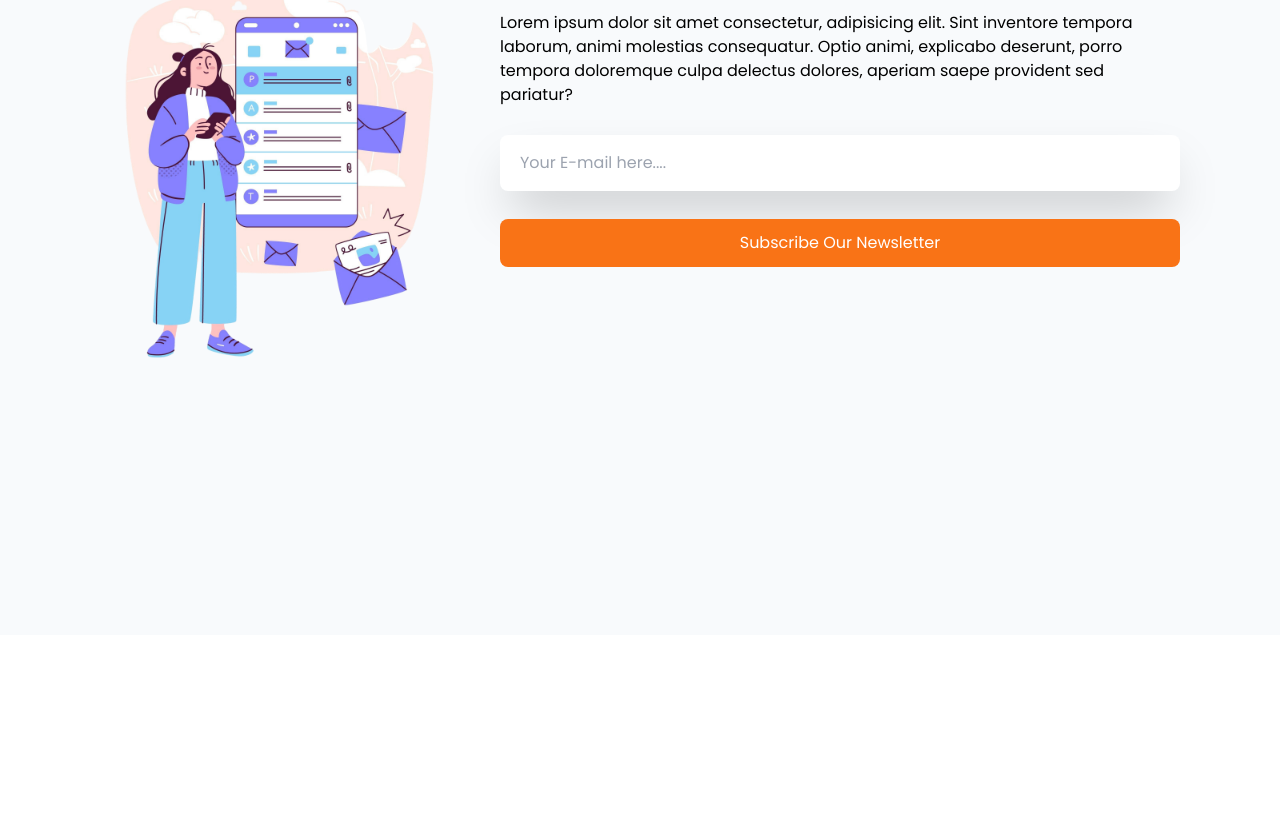
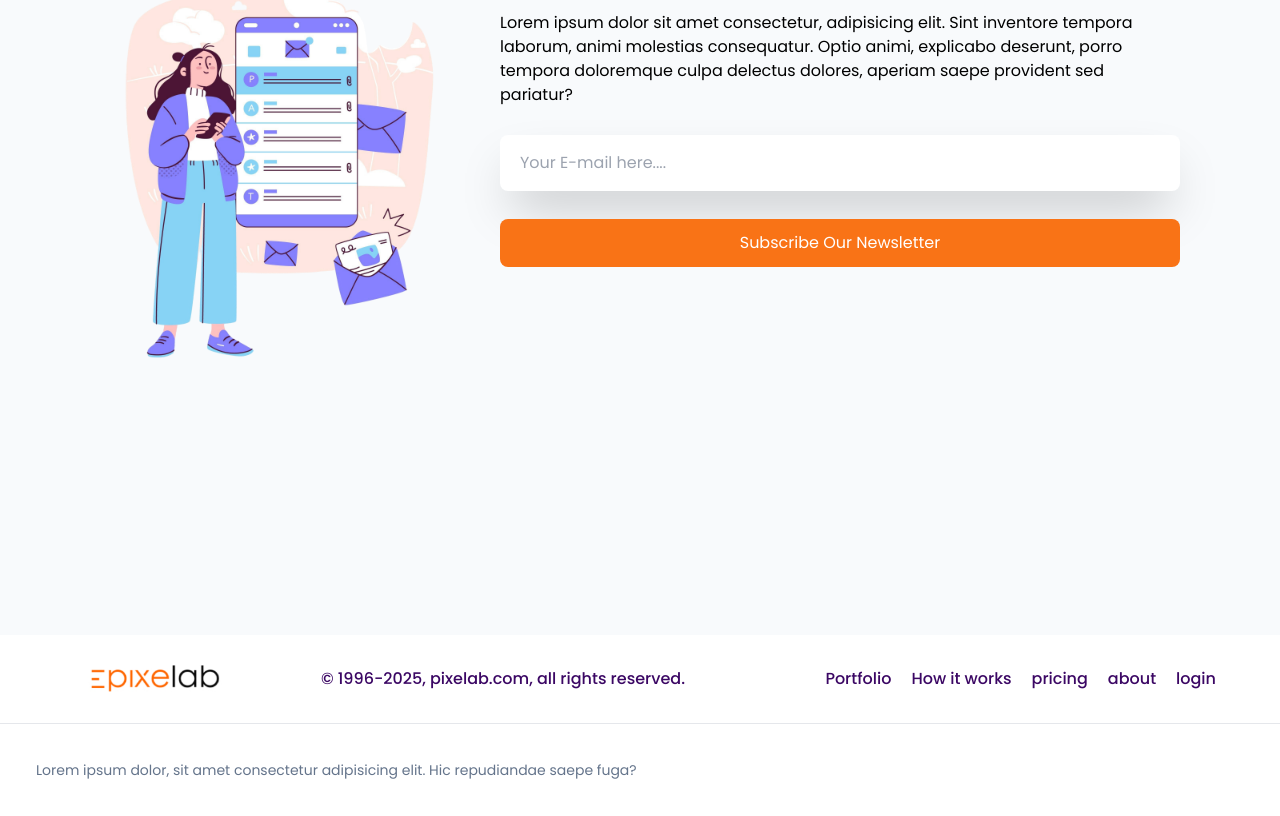
Before and after one commit to the-coder-sachin/pixelab-frontend, a React (Vite) app: page / in a window 1280 px wide. Shown: the part 3941-4757 px from the top of the page. Before the commit the page ends 4576 px from the top, so only its background shows below. Built offline with nearby package versions, Linux system fonts and the light colour scheme.

Commit message:
add footer

```diff
--- a/src/App.jsx
+++ b/src/App.jsx
@@ -6,6 +6,7 @@ import Section3 from './components/sections/Section3'
 import Tesimonials from './components/sections/Tesimonials'
 import TeamSection from './components/sections/TeamSection'
 import SubscribeSection from './components/sections/SubscribeSection'
+import Footer from './components/sections/Footer'
 
 const App = () => {
   return (
@@ -17,6 +18,7 @@ const App = () => {
     <Tesimonials/>
     <TeamSection/>
     <SubscribeSection/>
+    <Footer/>
     </>
   )
 }
--- /dev/null
+++ b/src/components/sections/Footer.jsx
@@ -0,0 +1,26 @@
+import React from 'react'
+import { logo } from '../../assets/assets'
+
+const Footer = () => {
+  return (
+    <footer>
+      <div className="flex px-16 py-4 justify-between items-center text-purple-950 font-[500]">
+        <img src={logo} alt="logo" className="cursor-pointer h-14" />
+        <p className="copyright">
+          © 1996-2025, pixelab.com, all rights reserved.
+        </p>
+        <ul className="link flex justify-between gap-5 ml-16">
+            <li className='cursor-pointer hover:text-orange-400'>Portfolio</li>
+            <li className='cursor-pointer hover:text-orange-400'>How it works</li>
+            <li className='cursor-pointer hover:text-orange-400'>pricing</li>
+            <li className='cursor-pointer hover:text-orange-400'>about</li>
+            <li className='cursor-pointer hover:text-orange-400'>login</li>
+        </ul>
+      </div>
+      <hr />
+      <p className='p-9 text-sm text-slate-500'>Lorem ipsum dolor, sit amet consectetur adipisicing elit. Hic repudiandae saepe fuga?</p>
+    </footer>
+  );
+}
+
+export default Footer
```
